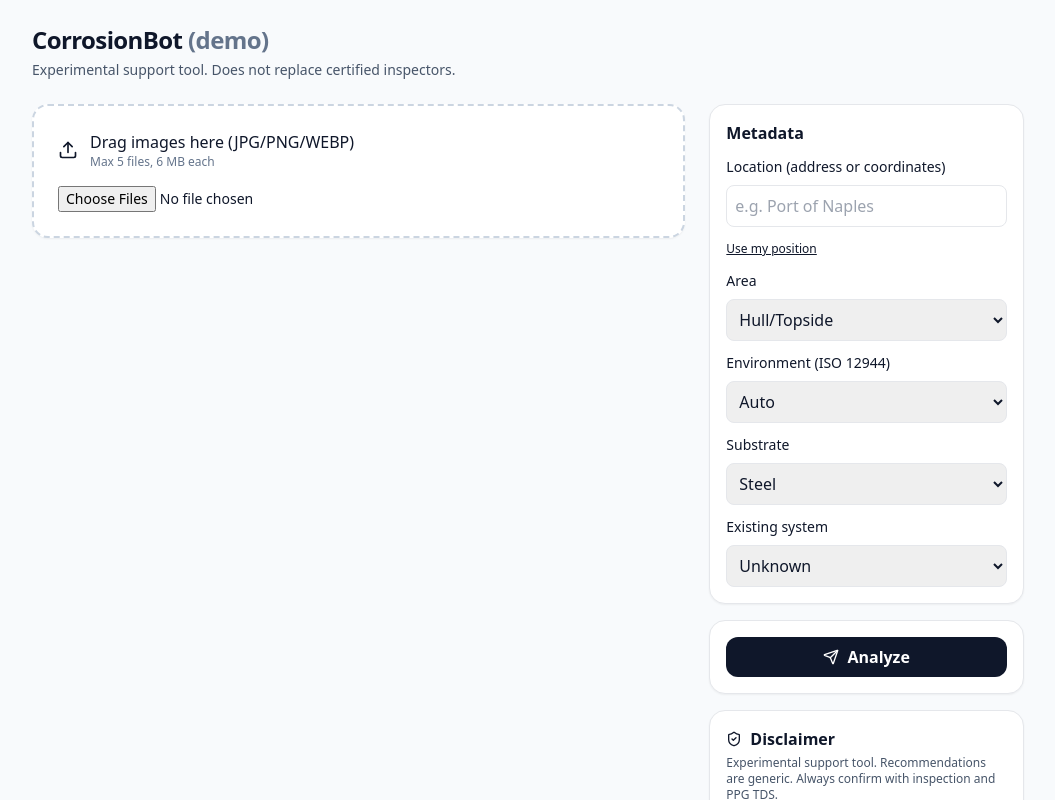
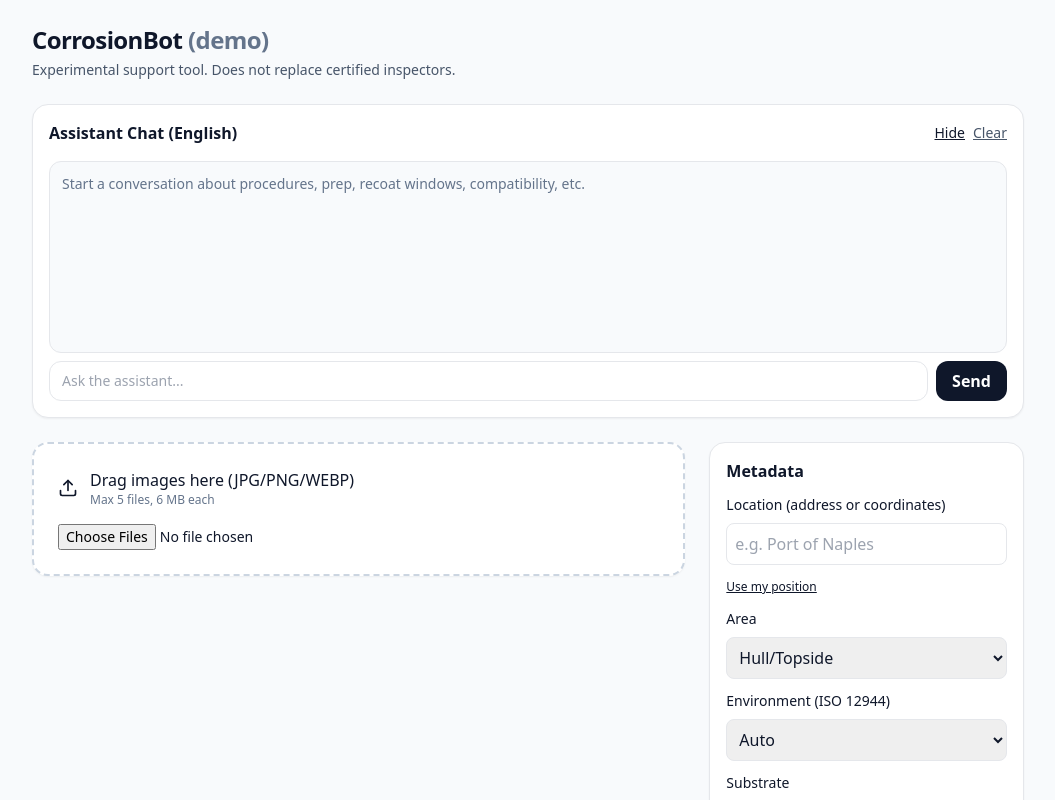
Before and after one commit to TheGuideProject/corrosion-bot, a React (Vite) app: page / in a window 1280 px wide. Shown: the top 800 px of the page, without its empty margins (112-1167 px from the left). Built offline with nearby package versions, Linux system fonts and the light colour scheme.

Commit message:
Update App.jsx
New Edits 08/09

```diff
--- a/src/App.jsx
+++ b/src/App.jsx
@@ -1,7 +1,8 @@
-import React, { useState } from "react";
+import React, { useEffect, useState } from "react";
 import { Upload, Trash2, Send, ImageIcon, ShieldCheck, Loader2 } from "lucide-react";
 
 const MAX_FILES = 5;
+const STORAGE_KEY = "corrosionbot_chat_history_v1";
 
 export default function App() {
   const [files, setFiles] = useState([]);
@@ -17,11 +18,46 @@
   const [result, setResult] = useState(null);
   const [error, setError] = useState("");
 
-  // Ask AI modal state
-  const [askOpen, setAskOpen] = useState(false);
-  const [askInput, setAskInput] = useState("");
-  const [askAnswer, setAskAnswer] = useState("");
+  // --- persistent chat state (pre-upload chat + Ask AI share the same history) ---
+  const [chatOpen, setChatOpen] = useState(true); // panel visible by default
+  const [messages, setMessages] = useState(() => {
+    try { return JSON.parse(localStorage.getItem(STORAGE_KEY) || "[]"); } catch { return []; }
+  });
+  const [input, setInput] = useState("");
+  const [sending, setSending] = useState(false);
 
+  useEffect(() => {
+    localStorage.setItem(STORAGE_KEY, JSON.stringify(messages));
+  }, [messages]);
+
+  const sendChat = async () => {
+    if (!input.trim()) return;
+    const next = [...messages, { role: "user", content: input.trim() }];
+    setMessages(next);
+    setInput("");
+    setSending(true);
+    try {
+      const resp = await fetch("/.netlify/functions/chat", {
+        method: "POST",
+        headers: { "Content-Type": "application/json" },
+        body: JSON.stringify({ messages: next, meta, lastResult: result }),
+      });
+      const json = await resp.json();
+      if (!resp.ok) throw new Error(json.error || `HTTP ${resp.status}`);
+      setMessages([...next, { role: "assistant", content: json.answer || "" }]);
+    } catch (e) {
+      setMessages([...next, { role: "assistant", content: `Error: ${e.message}` }]);
+    } finally {
+      setSending(false);
+    }
+  };
+
+  const clearChat = () => {
+    setMessages([]);
+    localStorage.removeItem(STORAGE_KEY);
+  };
+
+  // --- upload logic ---
   const onDrop = (ev) => {
     ev.preventDefault();
     handleFiles(ev.dataTransfer.files);
@@ -84,20 +120,12 @@
     }
   };
 
-  const askAI = async () => {
-    try {
-      setAskAnswer("Asking...");
-      const resp = await fetch("/.netlify/functions/chat", {
-        method: "POST",
-        headers: { "Content-Type": "application/json" },
-        body: JSON.stringify({ question: askInput, meta, lastResult: result }),
-      });
-      const json = await resp.json();
-      if (!resp.ok) throw new Error(json.error || `HTTP ${resp.status}`);
-      setAskAnswer(json.answer || "");
-    } catch (e) {
-      setAskAnswer(`Error: ${e.message}`);
-    }
+  // Ask AI button uses same history (so you can continue the convo from results)
+  const askFromResults = () => {
+    setChatOpen(true);
+    // Optional: prefill a hint
+    if (!input) setInput("Can you summarize the recommended cycle and surface prep steps?");
+    // bring panel into view (no-op here)
   };
 
   return (
@@ -112,6 +140,58 @@
       </header>
 
       <main className="mx-auto max-w-5xl px-4 pb-24">
+        {/* --- Persistent Chat Panel (pre-upload) --- */}
+        <section className="mb-6">
+          <div className="bg-white border rounded-2xl shadow-sm">
+            <div className="flex items-center justify-between p-4">
+              <h2 className="font-semibold">Assistant Chat (English)</h2>
+              <div className="flex items-center gap-2">
+                <button onClick={() => setChatOpen(!chatOpen)} className="text-sm underline">
+                  {chatOpen ? "Hide" : "Show"}
+                </button>
+                <button onClick={clearChat} className="text-sm underline text-slate-600">
+                  Clear
+                </button>
+              </div>
+            </div>
+
+            {chatOpen && (
+              <div className="px-4 pb-4">
+                <div className="h-48 overflow-auto border rounded-xl p-3 bg-slate-50">
+                  {messages.length === 0 && (
+                    <p className="text-sm text-slate-500">Start a conversation about procedures, prep, recoat windows, compatibility, etc.</p>
+                  )}
+                  {messages.map((m, i) => (
+                    <div key={i} className={`mb-2 ${m.role === "assistant" ? "" : "text-right"}`}>
+                      <div className={`inline-block px-3 py-2 rounded-xl text-sm ${m.role === "assistant" ? "bg-white border" : "bg-slate-900 text-white"}`}>
+                        {m.content}
+                      </div>
+                    </div>
+                  ))}
+                </div>
+
+                <div className="mt-2 flex gap-2">
+                  <input
+                    className="flex-1 border rounded-xl px-3 py-2 text-sm"
+                    placeholder="Ask the assistant..."
+                    value={input}
+                    onChange={(e) => setInput(e.target.value)}
+                    onKeyDown={(e) => e.key === "Enter" && sendChat()}
+                  />
+                  <button
+                    onClick={sendChat}
+                    disabled={sending}
+                    className="px-4 py-2 rounded-xl bg-slate-900 text-white font-semibold hover:bg-slate-800"
+                  >
+                    {sending ? "Sending..." : "Send"}
+                  </button>
+                </div>
+              </div>
+            )}
+          </div>
+        </section>
+
+        {/* --- Upload + Metadata --- */}
         <section className="grid md:grid-cols-3 gap-6">
           <div className="md:col-span-2">
             <div
@@ -197,6 +277,12 @@
                 <option>Ballast Tank</option>
                 <option>Superstructure</option>
                 <option>Underwater Hull</option>
+                <option>Hatch Covers</option>
+                <option>Cargo Holds Dry</option>
+                <option>Internal Visible Steel</option>
+                <option>Internal Decks</option>
+                <option>Fresh/Drinking Water Tank</option>
+                <option>Heat Resistance</option>
               </select>
 
               <label className="block text-sm mb-2">Environment (ISO 12944)</label>
@@ -260,6 +346,7 @@
           </aside>
         </section>
 
+        {/* --- Results --- */}
         {result && (
           <section className="mt-8">
             <h2 className="font-semibold mb-3">Results</h2>
@@ -297,6 +384,26 @@
                             Surface prep: {it.recommendation.surfacePrep}
                           </p>
                         )}
+                        {it.recommendation?.notes && (
+                          <p className="text-xs text-slate-600 mt-1">{it.recommendation.notes}</p>
+                        )}
+                        {Array.isArray(it.recommendation?.alternatives) && it.recommendation.alternatives.length > 0 && (
+                          <div className="mt-2">
+                            <p className="text-sm font-semibold">Alternatives</p>
+                            <ul className="text-sm list-disc pl-5">
+                              {it.recommendation.alternatives.map((alt, k) => (
+                                <li key={k}>
+                                  {(alt.products || []).map((p, z) => (
+                                    <span key={z}>
+                                      <span className="font-medium">{p.name}</span>{z < (alt.products.length-1) ? " → " : ""}
+                                    </span>
+                                  ))}
+                                  {alt.note ? ` · ${alt.note}` : ""}
+                                </li>
+                              ))}
+                            </ul>
+                          </div>
+                        )}
                       </div>
                     </div>
                   </div>
@@ -306,46 +413,13 @@
 
             <div className="mt-4">
               <button
-                onClick={() => {
-                  setAskOpen(true);
-                  setAskAnswer("");
-                }}
+                onClick={askFromResults}
                 className="px-4 py-2 rounded-xl bg-slate-900 text-white font-semibold hover:bg-slate-800"
               >
                 Ask AI
               </button>
             </div>
           </section>
-        )}
-
-        {askOpen && (
-          <div className="fixed inset-0 bg-black/40 flex items-center justify-center p-4">
-            <div className="bg-white rounded-2xl shadow-xl max-w-2xl w-full p-4">
-              <div className="flex items-center justify-between mb-2">
-                <h3 className="font-semibold">Ask AI (English)</h3>
-                <button onClick={() => setAskOpen(false)} className="text-slate-500">✕</button>
-              </div>
-              <textarea
-                className="w-full border rounded-lg p-2 h-28"
-                placeholder="Ask about procedures, surface prep, safety, overcoating windows..."
-                value={askInput}
-                onChange={(e) => setAskInput(e.target.value)}
-              />
-              <div className="mt-2 flex gap-2">
-                <button onClick={askAI} className="px-4 py-2 rounded-xl bg-slate-900 text-white font-semibold hover:bg-slate-800">
-                  Send
-                </button>
-                <button onClick={() => { setAskInput(""); setAskAnswer(""); }} className="px-4 py-2 rounded-xl border">
-                  Clear
-                </button>
-              </div>
-              {askAnswer && (
-                <pre className="mt-3 whitespace-pre-wrap text-sm bg-slate-50 p-3 rounded-xl border">
-                  {askAnswer}
-                </pre>
-              )}
-            </div>
-          </div>
         )}
       </main>
 
```
